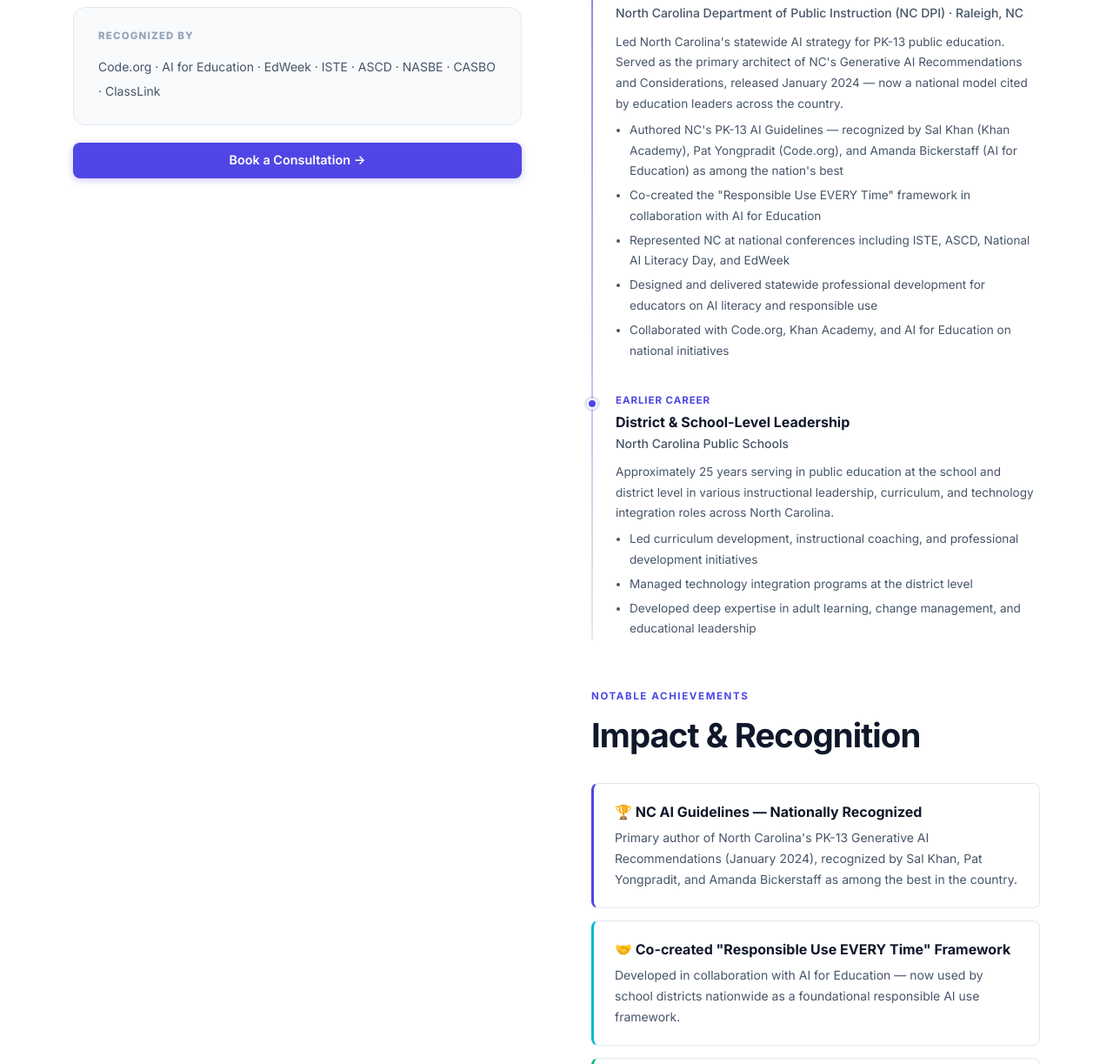
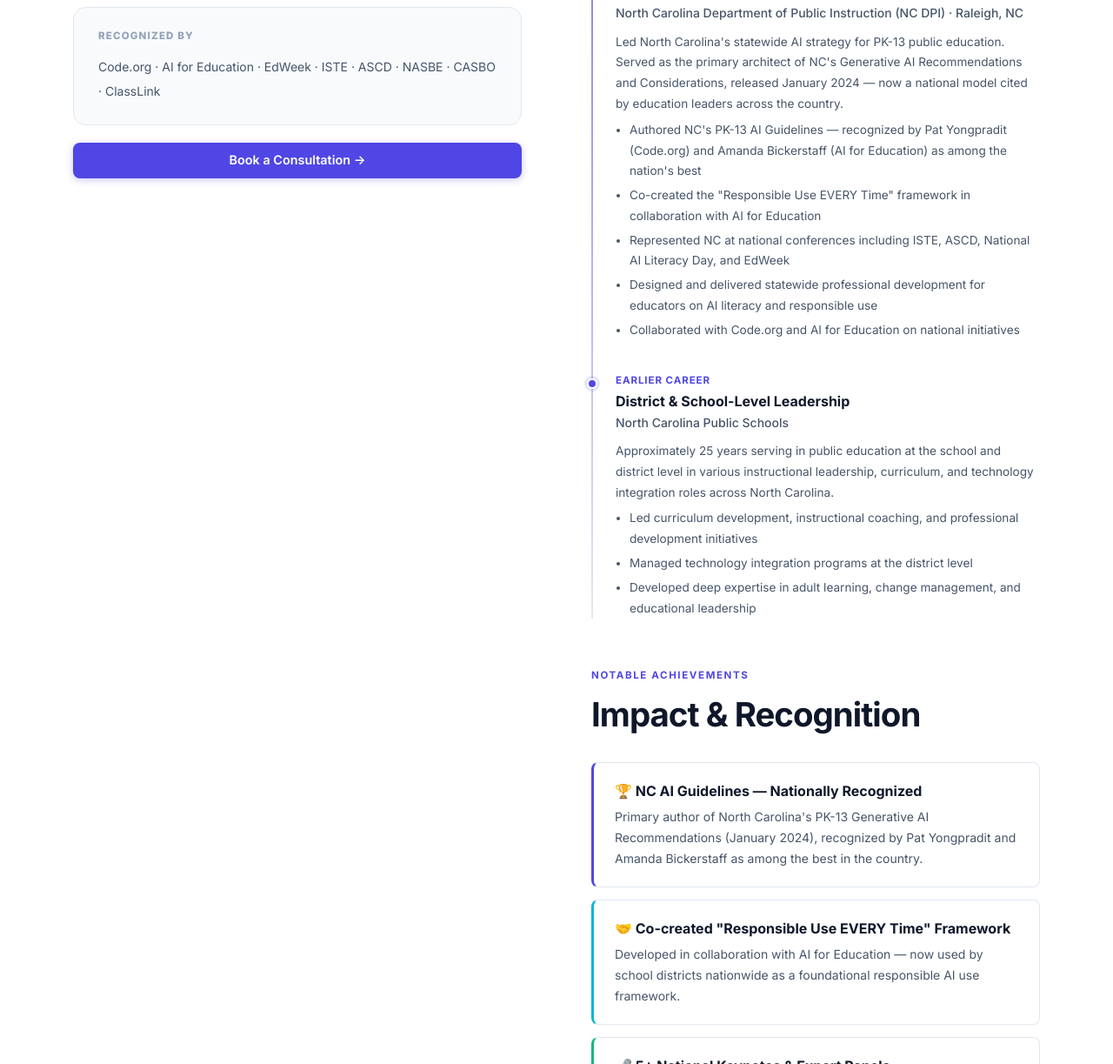
Before and after one commit to VeraCubero/cuberoconsulting.com, a plain HTML site: page resume.html in a window 1280 px wide. Shown: the part 1740-2963 px from the top of the page at 87% size. Drawn offline with Linux system fonts and the light colour scheme.

Commit message:
Remove all Khan Academy mentions

```diff
--- a/resume.html
+++ b/resume.html
@@ -142,11 +142,11 @@
                 <div class="timeline-desc">
                   Led North Carolina's statewide AI strategy for PK-13 public education. Served as the primary architect of NC's Generative AI Recommendations and Considerations, released January 2024 — now a national model cited by education leaders across the country.
                   <ul>
-                    <li>Authored NC's PK-13 AI Guidelines — recognized by Sal Khan (Khan Academy), Pat Yongpradit (Code.org), and Amanda Bickerstaff (AI for Education) as among the nation's best</li>
+                    <li>Authored NC's PK-13 AI Guidelines — recognized by Pat Yongpradit (Code.org) and Amanda Bickerstaff (AI for Education) as among the nation's best</li>
                     <li>Co-created the "Responsible Use EVERY Time" framework in collaboration with AI for Education</li>
                     <li>Represented NC at national conferences including ISTE, ASCD, National AI Literacy Day, and EdWeek</li>
                     <li>Designed and delivered statewide professional development for educators on AI literacy and responsible use</li>
-                    <li>Collaborated with Code.org, Khan Academy, and AI for Education on national initiatives</li>
+                    <li>Collaborated with Code.org and AI for Education on national initiatives</li>
                   </ul>
                 </div>
               </div>
@@ -177,7 +177,7 @@
 
               <div style="padding:20px 24px; border:1px solid var(--border); border-radius:var(--radius-sm); border-left: 3px solid var(--accent);">
                 <div style="font-weight:700; color:var(--text-primary); margin-bottom:5px;">🏆 NC AI Guidelines — Nationally Recognized</div>
-                <div style="font-size:0.875rem; color:var(--text-secondary); line-height:1.7;">Primary author of North Carolina's PK-13 Generative AI Recommendations (January 2024), recognized by Sal Khan, Pat Yongpradit, and Amanda Bickerstaff as among the best in the country.</div>
+                <div style="font-size:0.875rem; color:var(--text-secondary); line-height:1.7;">Primary author of North Carolina's PK-13 Generative AI Recommendations (January 2024), recognized by Pat Yongpradit and Amanda Bickerstaff as among the best in the country.</div>
               </div>
 
               <div style="padding:20px 24px; border:1px solid var(--border); border-radius:var(--radius-sm); border-left: 3px solid var(--accent-cyan);">
```
Also changed, not shown: index.html (+1 -1 lines), spotlight.html (+1 -1 lines).
